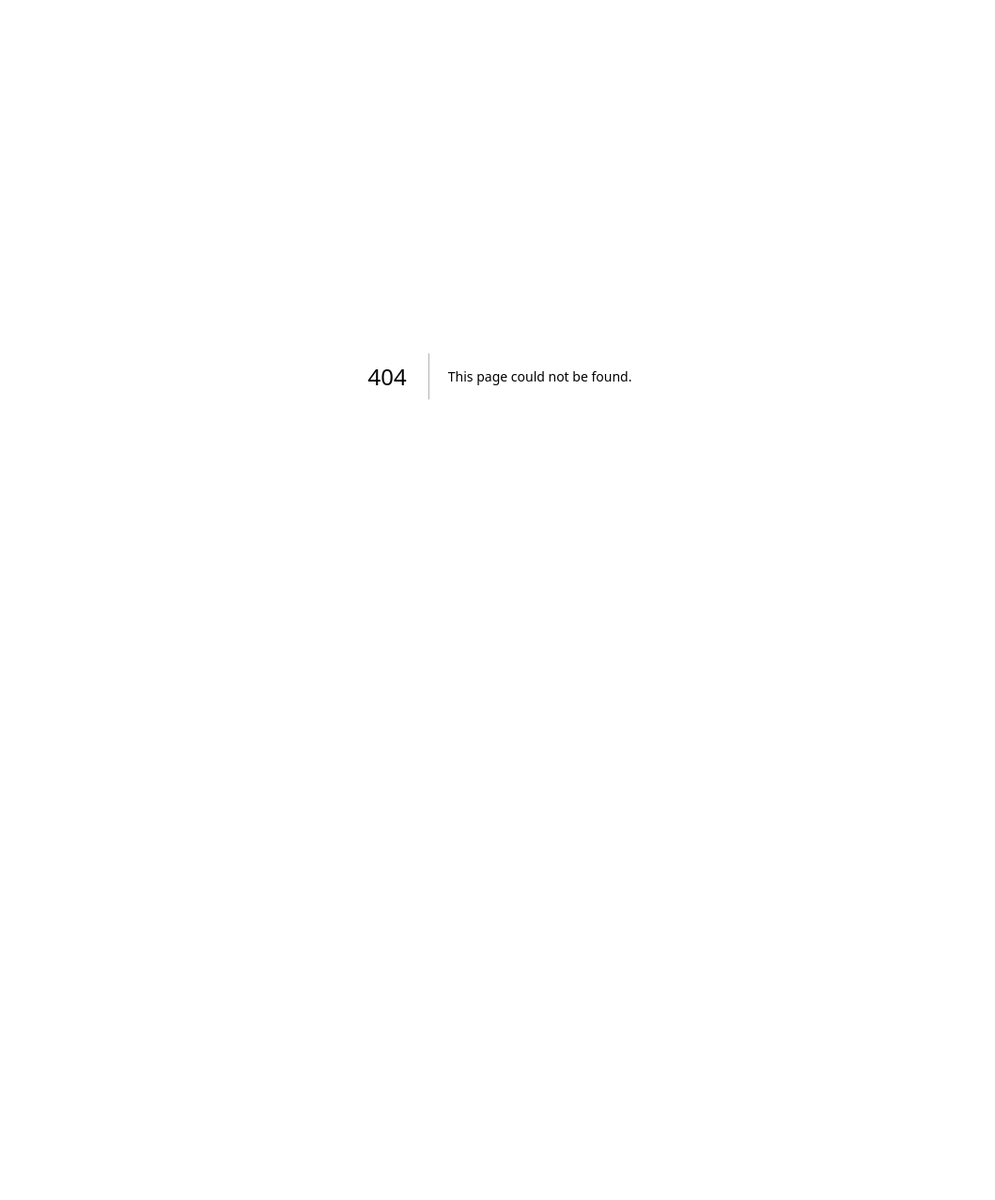
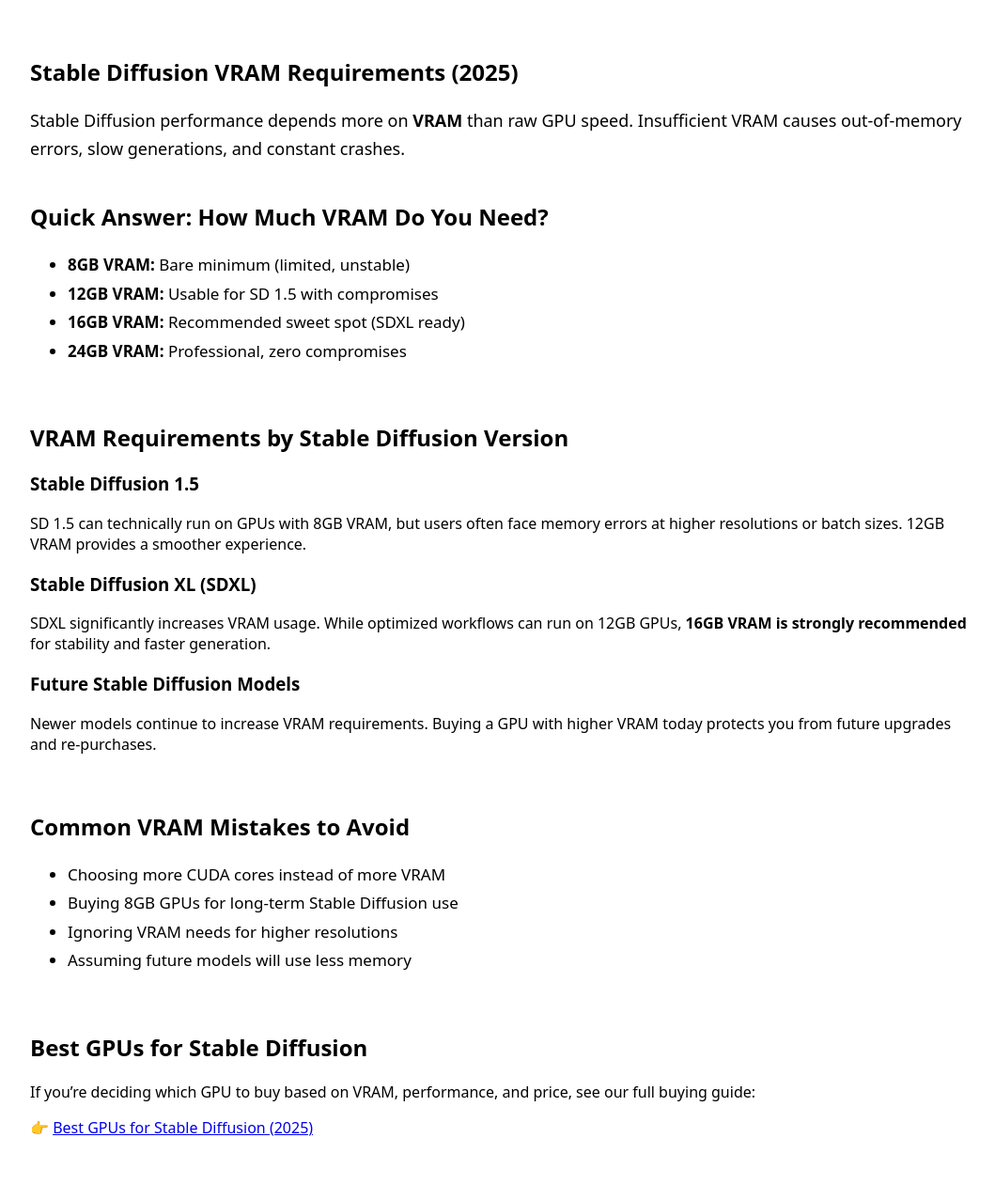
Before and after one commit to newsintech/agentic-edge-final, a Next.js app: page /stable-diffusion-vram-requirements in a window 1280 px wide. Before the commit this address had no page. Shown: the top 1277 px of the page at 94% size, without its empty margins (108-1167 px from the left). Before the commit the page ends 800 px from the top, so only its background shows below. Built offline with nearby package versions, Linux system fonts and the light colour scheme.

Commit message:
Create page.tsx

```diff
--- /dev/null
+++ b/app/stable-diffusion-vram-requirements/page.tsx
@@ -0,0 +1,162 @@
+/* ===================== METADATA ===================== */
+export const metadata = {
+  title: 'Stable Diffusion VRAM Requirements (2025 Guide)',
+  description:
+    'How much VRAM do you need for Stable Diffusion? Learn minimum vs recommended VRAM for SD 1.5, SDXL, and future models.',
+}
+
+/* ===================== PAGE ===================== */
+export default function StableDiffusionVRAMPage() {
+  return (
+    <main style={{ maxWidth: '1000px', margin: '0 auto', padding: '40px 20px' }}>
+
+      {/* ===================== HERO ===================== */}
+      <section>
+        <h1>Stable Diffusion VRAM Requirements (2025)</h1>
+        <p style={{ fontSize: 18, lineHeight: 1.7 }}>
+          Stable Diffusion performance depends more on <strong>VRAM</strong> than
+          raw GPU speed. Insufficient VRAM causes out-of-memory errors, slow
+          generations, and constant crashes.
+        </p>
+      </section>
+
+      {/* ===================== QUICK ANSWER ===================== */}
+      <section style={{ marginTop: 40 }}>
+        <h2>Quick Answer: How Much VRAM Do You Need?</h2>
+
+        <ul style={{ fontSize: 17, lineHeight: 1.8 }}>
+          <li><strong>8GB VRAM:</strong> Bare minimum (limited, unstable)</li>
+          <li><strong>12GB VRAM:</strong> Usable for SD 1.5 with compromises</li>
+          <li><strong>16GB VRAM:</strong> Recommended sweet spot (SDXL ready)</li>
+          <li><strong>24GB VRAM:</strong> Professional, zero compromises</li>
+        </ul>
+      </section>
+
+      {/* ===================== DETAILED BREAKDOWN ===================== */}
+      <section style={{ marginTop: 60 }}>
+        <h2>VRAM Requirements by Stable Diffusion Version</h2>
+
+        <h3>Stable Diffusion 1.5</h3>
+        <p>
+          SD 1.5 can technically run on GPUs with 8GB VRAM, but users often face
+          memory errors at higher resolutions or batch sizes. 12GB VRAM provides
+          a smoother experience.
+        </p>
+
+        <h3>Stable Diffusion XL (SDXL)</h3>
+        <p>
+          SDXL significantly increases VRAM usage. While optimized workflows can
+          run on 12GB GPUs, <strong>16GB VRAM is strongly recommended</strong> for
+          stability and faster generation.
+        </p>
+
+        <h3>Future Stable Diffusion Models</h3>
+        <p>
+          Newer models continue to increase VRAM requirements. Buying a GPU with
+          higher VRAM today protects you from future upgrades and re-purchases.
+        </p>
+      </section>
+
+      {/* ===================== COMMON MISTAKES ===================== */}
+      <section style={{ marginTop: 60 }}>
+        <h2>Common VRAM Mistakes to Avoid</h2>
+
+        <ul style={{ fontSize: 17, lineHeight: 1.8 }}>
+          <li>Choosing more CUDA cores instead of more VRAM</li>
+          <li>Buying 8GB GPUs for long-term Stable Diffusion use</li>
+          <li>Ignoring VRAM needs for higher resolutions</li>
+          <li>Assuming future models will use less memory</li>
+        </ul>
+      </section>
+
+      {/* ===================== INTERNAL LINK (VERY IMPORTANT) ===================== */}
+      <section style={{ marginTop: 60 }}>
+        <h2>Best GPUs for Stable Diffusion</h2>
+        <p>
+          If you’re deciding which GPU to buy based on VRAM, performance, and
+          price, see our full buying guide:
+        </p>
+
+        <p>
+          👉{' '}
+          <a href="/best-gpu-for-stable-diffusion">
+            Best GPUs for Stable Diffusion (2025)
+          </a>
+        </p>
+      </section>
+
+      {/* ===================== FAQ ===================== */}
+      <section style={{ marginTop: 60 }}>
+        <h2>Frequently Asked Questions</h2>
+
+        <h4>Is 8GB VRAM enough for Stable Diffusion?</h4>
+        <p>
+          8GB VRAM is the absolute minimum and often leads to instability. It is
+          not recommended for serious or long-term use.
+        </p>
+
+        <h4>Is 12GB VRAM enough for SDXL?</h4>
+        <p>
+          12GB can work with optimizations, but 16GB VRAM provides a much smoother
+          and future-proof experience.
+        </p>
+
+        <h4>Does more VRAM make Stable Diffusion faster?</h4>
+        <p>
+          More VRAM does not increase raw speed but prevents slowdowns caused by
+          memory swapping and out-of-memory errors.
+        </p>
+      </section>
+
+      {/* ===================== AUTHORITY BLOCK ===================== */}
+      <hr style={{ margin: '60px 0' }} />
+
+      <section>
+        <h3>About AgenticEdge</h3>
+        <p style={{ maxWidth: 900 }}>
+          AgenticEdge is an independent research site focused on AI hardware,
+          local AI execution, and privacy-first computing. All guides are written
+          to help users make practical, long-term hardware decisions.
+        </p>
+      </section>
+
+      {/* ===================== FAQ SCHEMA ===================== */}
+      <script
+        type="application/ld+json"
+        dangerouslySetInnerHTML={{
+          __html: JSON.stringify({
+            "@context": "https://schema.org",
+            "@type": "FAQPage",
+            "mainEntity": [
+              {
+                "@type": "Question",
+                "name": "How much VRAM do I need for Stable Diffusion?",
+                "acceptedAnswer": {
+                  "@type": "Answer",
+                  "text": "16GB VRAM is recommended for Stable Diffusion XL, while 24GB VRAM is ideal for professional use."
+                }
+              },
+              {
+                "@type": "Question",
+                "name": "Is 8GB VRAM enough for Stable Diffusion?",
+                "acceptedAnswer": {
+                  "@type": "Answer",
+                  "text": "8GB VRAM is the minimum but often leads to instability and is not recommended for long-term use."
+                }
+              },
+              {
+                "@type": "Question",
+                "name": "Does more VRAM improve Stable Diffusion performance?",
+                "acceptedAnswer": {
+                  "@type": "Answer",
+                  "text": "More VRAM prevents memory errors and slowdowns, resulting in a smoother Stable Diffusion experience."
+                }
+              }
+            ]
+          })
+        }}
+      />
+
+    </main>
+  )
+}
```
